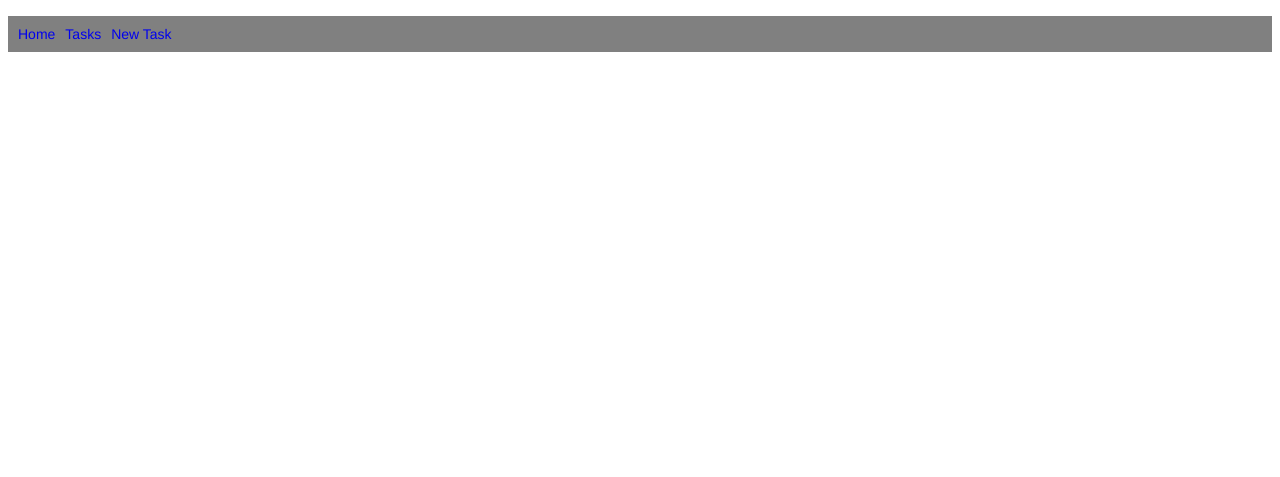
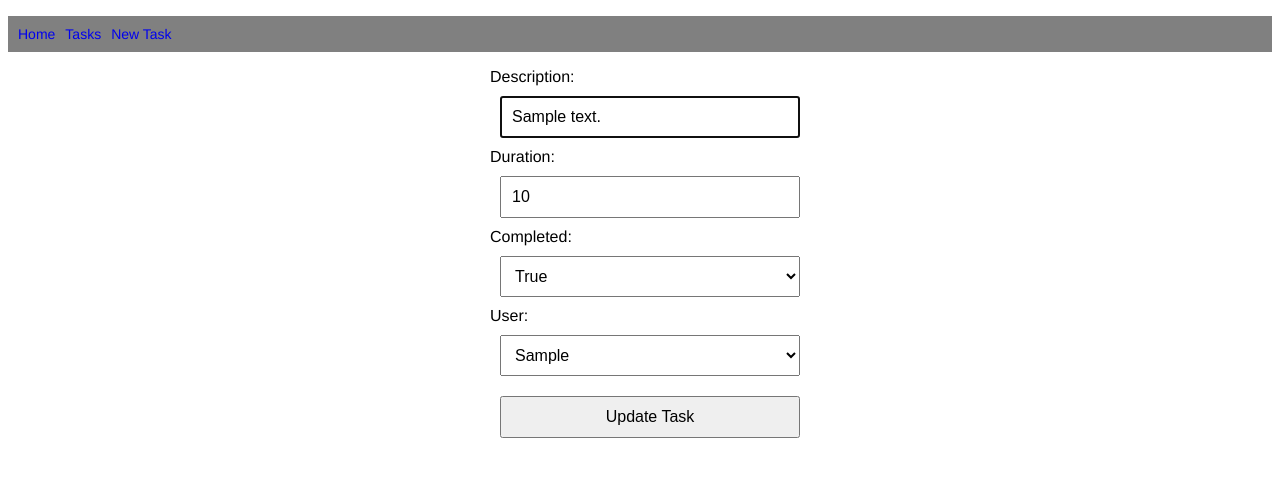
Before and after one commit to nrndll/task_manager_hw, a Flask app: template templates/tasks/edit.html in a window 1280 px wide. Shown: the top 477 px of the page. Run offline with Flask 2, Linux system fonts and the light colour scheme; the template is opened without the code that fills it: most values are stand-ins (such as "Sample title", 1, 10 or a date in 2020).

Commit message:
update task completed

```diff
--- a/templates/tasks/edit.html
+++ b/templates/tasks/edit.html
@@ -1,6 +1,49 @@
 {%extends "base.html"%}
 {%block content%}
 
+<form action="/tasks/{{task.id}}" method="post">
 
+    <div>
+        <label for="description">Description:</label>
+        <input type="text" id="description" name="description" value="{{task.description}}" required autofocus>
+    </div>
 
+    <div>
+        <label for="duration">Duration:</label>
+        <input type="number" id="duration" name="duration" value="{{task.duration}}" required>
+    </div>
+
+    <div>
+        <label for="completed">Completed:</label>
+        <select name="completed" id="completed">
+
+            <option value="true"
+                {% if task.completed == True %}
+                    selected="selected"
+                {% endif %}>
+                True
+            </option>
+
+            <option value="false"
+                {% if task.completed == False %}
+                    selected="selected"
+                {% endif %}>
+                False
+            </option>
+
+        </select>
+    </div>
+
+    <div>
+        <label for="user">User:</label>
+        <select id="user" name="user_id">
+            {% for user in users %}
+            <option value="{{user.id}}" {% if task.user.id==user.id %} selected="selected" {%endif%}>{{user.first_name}}</option>
+            {% endfor %}
+        </select>
+    </div>
+
+    <button type="submit">Update Task</button>
+
+</form>
 {%endblock%}
```
Also changed, not shown: controllers/tasks_controller.py (+15 -0 lines).
